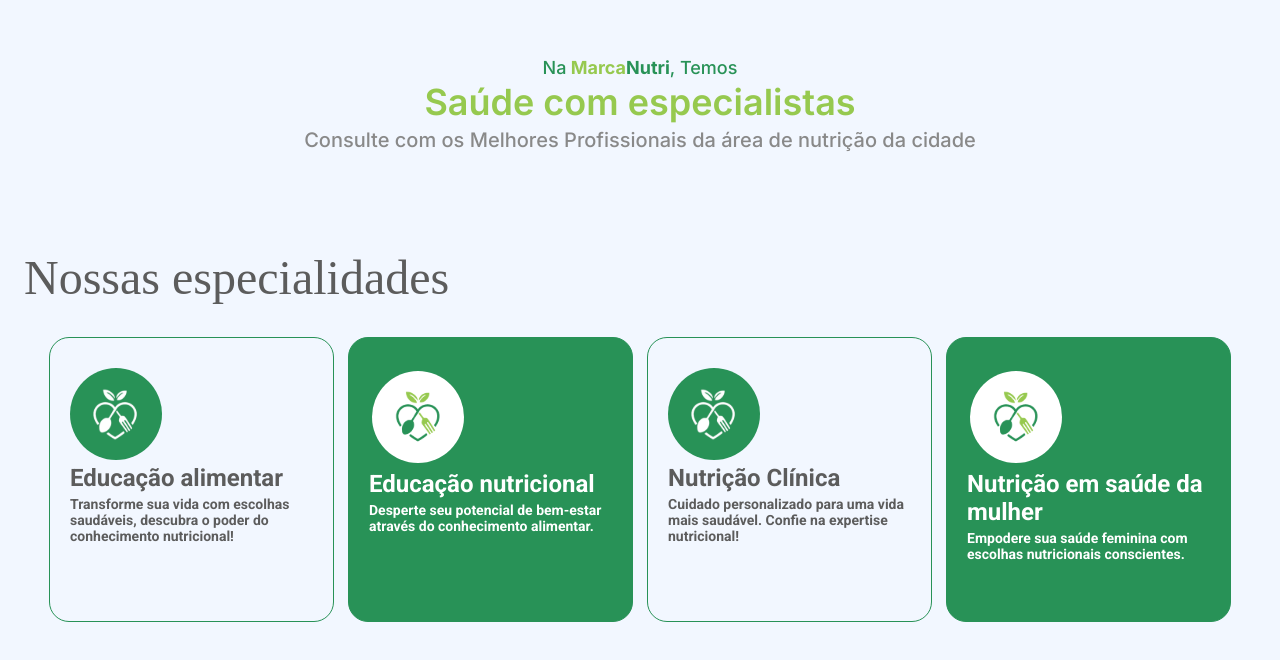
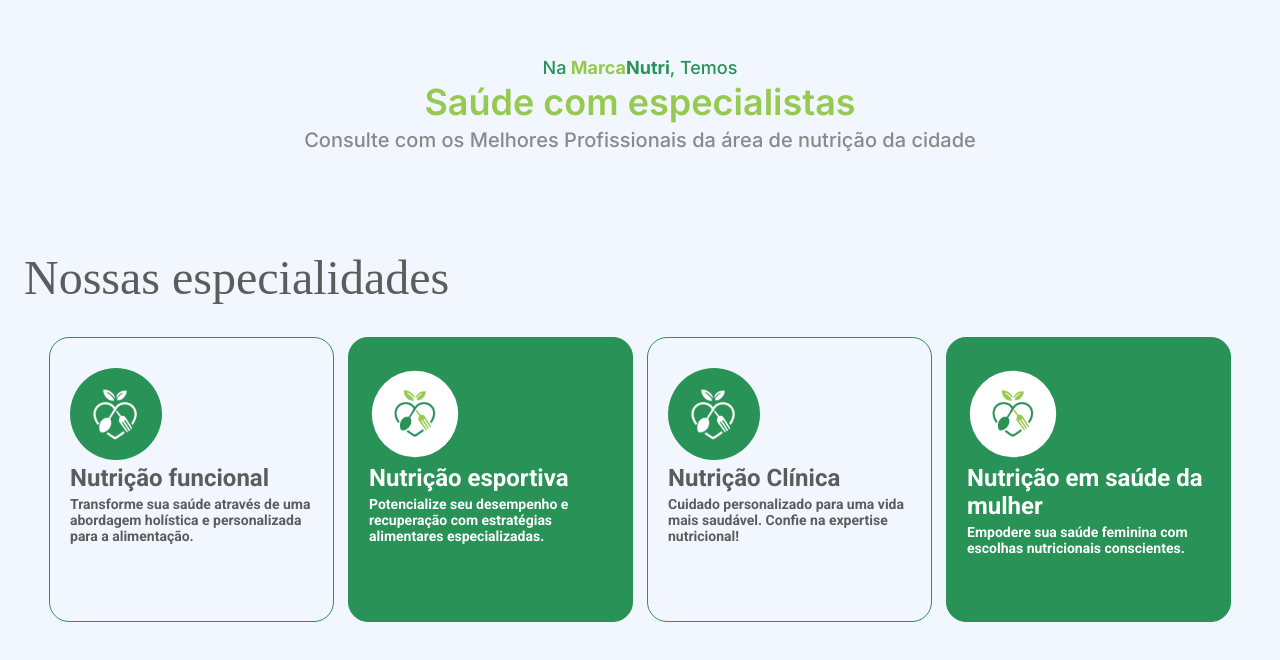
Before and after one commit to MarcaNutri/PromotionLanding, a Next.js app: page / in a window 1280 px wide. Shown: the part 870-1530 px from the top of the page. Built offline with nearby package versions, Linux system fonts and the light colour scheme; a web font is replaced by a local one.

Commit message:
update screen nutris

```diff
--- a/src/app/page.tsx
+++ b/src/app/page.tsx
@@ -53,7 +53,13 @@ const Home = () => {
   const openWhatsApp = (name: string) => {
 
     const message = encodeURIComponent(`Olá, obtive seu contato através do site MarcaNutri e gostaria de marcar uma consulta com a ${name}.`);
-    const whatsappUrl = `https://wa.me/${'5553999254275'}?text=${message}`;
+    let whatsappUrl;
+    if(name == "agendar") {
+      whatsappUrl = `https://wa.me/${'5553999254275'}?text=Olá, obtive seu contato através do site MarcaNutri e gostaria de marcar uma consulta!`;
+    } else {
+      whatsappUrl = `https://wa.me/${'5553999254275'}?text=${message}`;
+    }
+
     window.open(whatsappUrl);
   };
 
@@ -114,7 +120,7 @@ const Home = () => {
                   <div className={`${Style.tips_icon}`}>
                     <Image src={stethoscope} width={33} alt="Logo" />
                   </div>
-                  <h4 className={`${Style.tips_title}`}>Agendamento Rápido</h4>
+                  <h4 className={`${Style.tips_title}`}>Melhoria da Saúde</h4>
                   <div className={`${Style.tips_line}`} />
                   <p>
                     Transforme seu bem-estar com orientação nutricional
@@ -170,19 +176,19 @@ const Home = () => {
             <div className={`${Style.container_specialty}`}>
               <Image
                 src={LogoRounded}
+                width={screenSize < 767 ? 36 : 92}
                 alt="logo"
                 className={`${Style.container_specialty_logo}`}
               />
               <p
                 className={`${Style.paragraph} font-bold text-base md:text-2xl lg:text-2xl`}
               >
-                Educação alimentar
+                Nutrição funcional
               </p>
               <p
                 className={`${Style.paragraph} font-normal text-sm md:font-medium`}
               >
-                Transforme sua vida com escolhas saudáveis, descubra o poder do
-                conhecimento nutricional!
+                Transforme sua saúde através de uma abordagem holística e personalizada para a alimentação.
               </p>
             </div>
             <div
@@ -190,24 +196,25 @@ const Home = () => {
             >
               <Image
                 src={LogoRoundedGreen}
+                width={screenSize < 767 ? 36 : 92}
                 alt="logo"
                 className={`${Style.container_specialty_logo}`}
               />
               <p
                 className={`${Style.paragraph} font-bold text-base md:text-2xl lg:text-2xl`}
               >
-                Educação nutricional
+                Nutrição esportiva
               </p>
               <p
                 className={`${Style.paragraph} font-normal text-sm md:font-medium`}
               >
-                Desperte seu potencial de bem-estar através do conhecimento
-                alimentar.
+                Potencialize seu desempenho e recuperação com estratégias alimentares especializadas.
               </p>
             </div>
             <div className={`${Style.container_specialty}`}>
               <Image
                 src={LogoRounded}
+                width={screenSize < 767 ? 36 : 92}
                 alt="logo"
                 className={`${Style.container_specialty_logo}`}
               />
@@ -228,6 +235,7 @@ const Home = () => {
             >
               <Image
                 src={LogoRoundedGreen}
+                width={screenSize < 767 ? 36 : 92}
                 alt="logo"
                 className={`${Style.container_specialty_logo}`}
               />
@@ -258,7 +266,7 @@ const Home = () => {
                   src={logoWhite}
                   width={screenSize < 767 ? 83 : 262}
                   alt="MarcaNutri"
-                  className="ml-3 mr-3 mb-2"
+                  className={screenSize < 767 ? "ml-2 mr-2 mb-0.5" : "ml-3 mr-3 mb-2"}
                 />{' '}
                 Pelotas
               </h3>
@@ -729,7 +737,7 @@ const Home = () => {
               text="Agendar Agora"
               size="large"
               styleButton="rounded"
-              onClick={() => scrollToElement('partner')}
+              onClick={() => openWhatsApp('agendar')}
             />
           </div>
           <Image
```
